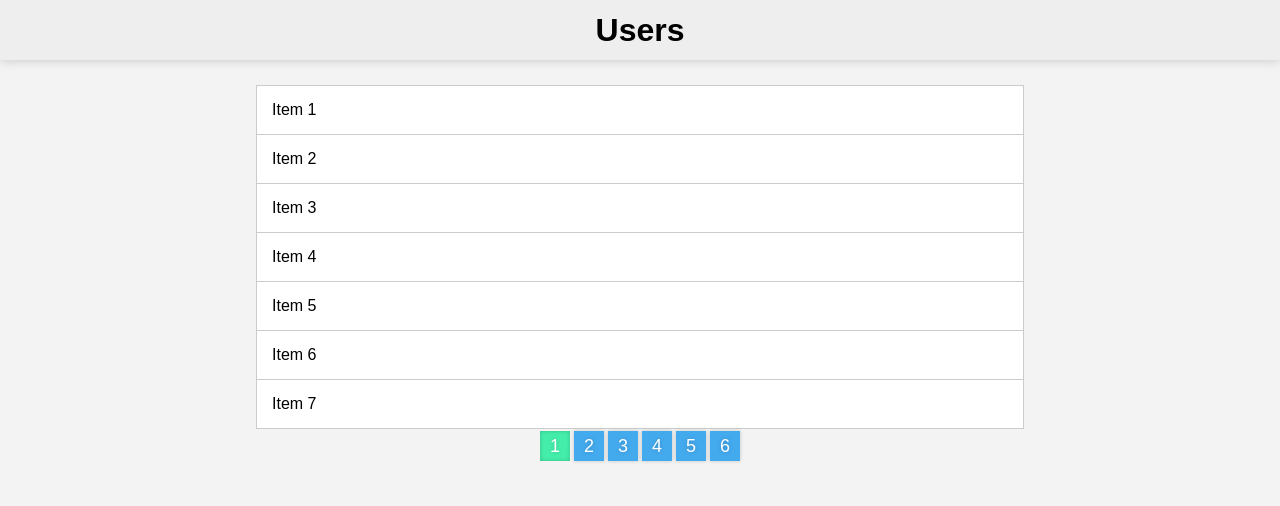
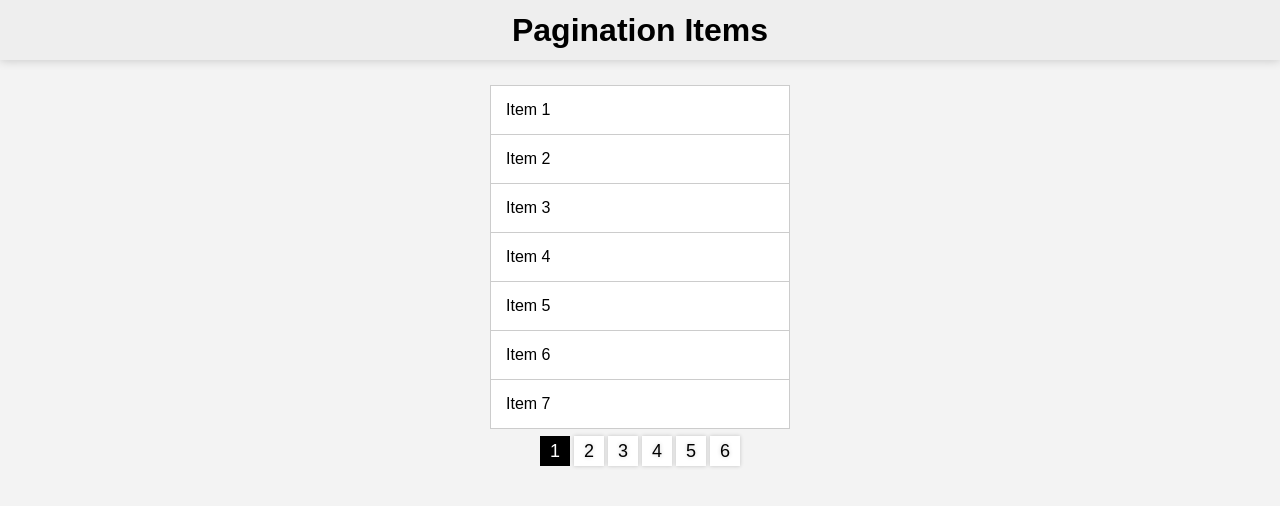
Before and after one commit to DmitryGuzov/jspagination, a plain HTML site: page index.html in a window 1280 px wide. Drawn offline with Linux system fonts and the light colour scheme.

Commit message:
change color buttons

```diff
--- a/index.html
+++ b/index.html
@@ -9,7 +9,7 @@
 </head>
 <body>
 	<header>
-		<h1>Users</h1>
+		<h1>Pagination Items</h1>
 	</header>
 	<main>
 		<div class="list" id="list"></div>
--- a/main.css
+++ b/main.css
@@ -26,10 +26,11 @@ main {
 
 main .list {
 	width: 100%;
-	max-width: 768px;
+	max-width: 300px;
 	background-color: #FFF;
 	border: 1px solid #CCC;
 	margin-top: 25px;
+	margin-bottom: 5px;
 }
 
 main .list .item {
@@ -59,22 +60,24 @@ main .list .item:hover {
 	outline: none;
 	cursor: pointer;
 
-	background-color: #44AAEE;
+	background-color: white;
 
 	margin: 2px;
 	transition: 0.4s;
 
-	color: #FFF;
+	color: black;
 	font-size: 18px;
 	text-shadow: 0px 0px 4px rgba(0, 0, 0, 0.2);
 	box-shadow: 0px 0px 4px rgba(0, 0, 0, 0.2);
 }
 
 .pagenumbers button:hover {
-	background-color: #44EEAA;
+	background-color: black;
+	color: white;
 }
 
 .pagenumbers button.active {
-	background-color: #44EEAA;
 	box-shadow: inset 0px 0px 4px rgba(0, 0, 0, 0.2);
+	background-color: black;
+	color: white;
 }
```
